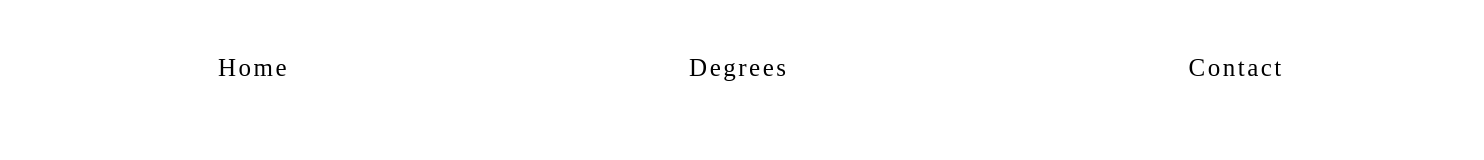
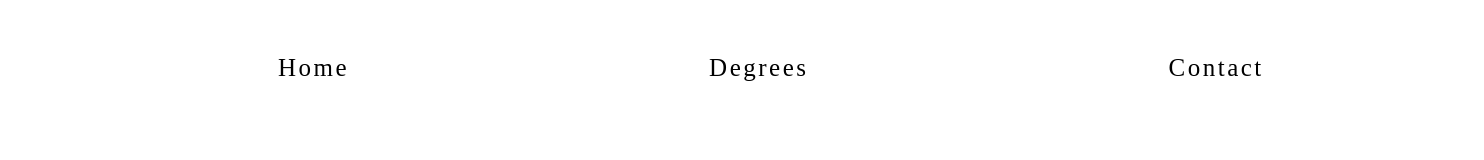
Before and after one commit to Nora-bakke/SeeItCorrectIt, a plain HTML site: page index.html in a window 1280 px wide. Shown: the whole page, 1484 px wide, since content can reach past the window. Drawn offline with Linux system fonts and the light colour scheme.

Commit message:
Update style.css

```diff
--- a/style.css
+++ b/style.css
@@ -3,8 +3,7 @@ header{
     display: flex;
     justify-content: space-between;
     align-items: center;
-    margin-left: -30px;
-    padding-left: 0px;
+    padding-left: 50px;
     padding-top: 30px;
     z-index: 100000;
 }
@@ -28,6 +27,6 @@ header ul li a{
     text-decoration: none;
     margin-left: 0px;
     color: #000;
-    padding: 45px 200px;
+    padding: 45px 180px;
     font-size: 25px;
 }
```
